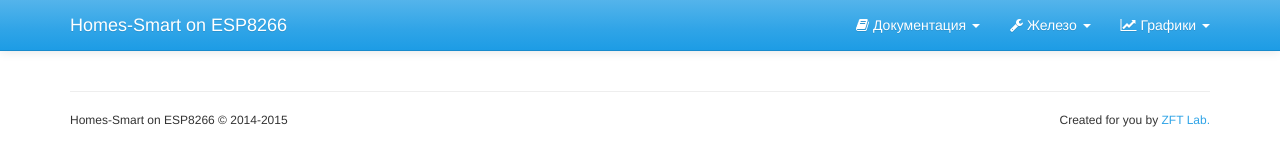
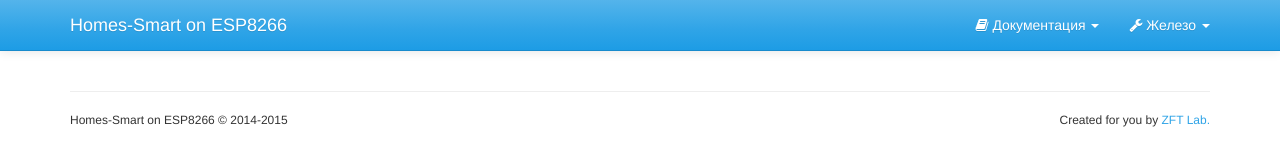
Before and after one commit to maksms/Homes-Smart, a plain HTML site: page index.html in a window 1280 px wide. Drawn offline with nearby package versions, Linux system fonts and the light colour scheme; no server answers.

Commit message:
index.html

```diff
--- a/index.html
+++ b/index.html
@@ -108,7 +108,7 @@
               <!-- /ul>
             </li -->
 
-            <li><a href="/?macs=18FE34A04B68,18FE3498CCF9,18FE3499A3D1,18FE349B99F9,18FE349B996D,18FE34A04260,18FE34A08C01,18FE349CC475&period=90m"><i class="fa fa-line-chart"></i> Графики <b class="caret"></b></a></li>
+            <!-- li><a href="/?macs=18FE34A04B68,18FE3498CCF9,18FE3499A3D1,18FE349B99F9,18FE349B996D,18FE34A04260,18FE34A08C01,18FE349CC475&period=90m"><i class="fa fa-line-chart"></i> Графики <b class="caret"></b></a></li -->
             <!-- li><a href="http://homes-smart.ru/index.php/component/kunena/4-zhelezo"><i class="fa fa-street-view"></i> Сообщество</a></li -->
             <!-- li><a href="http://store6931483.ecwid.com/"><i class="fa fa-umbrella"></i> Магазин</a></li -->
 
```
